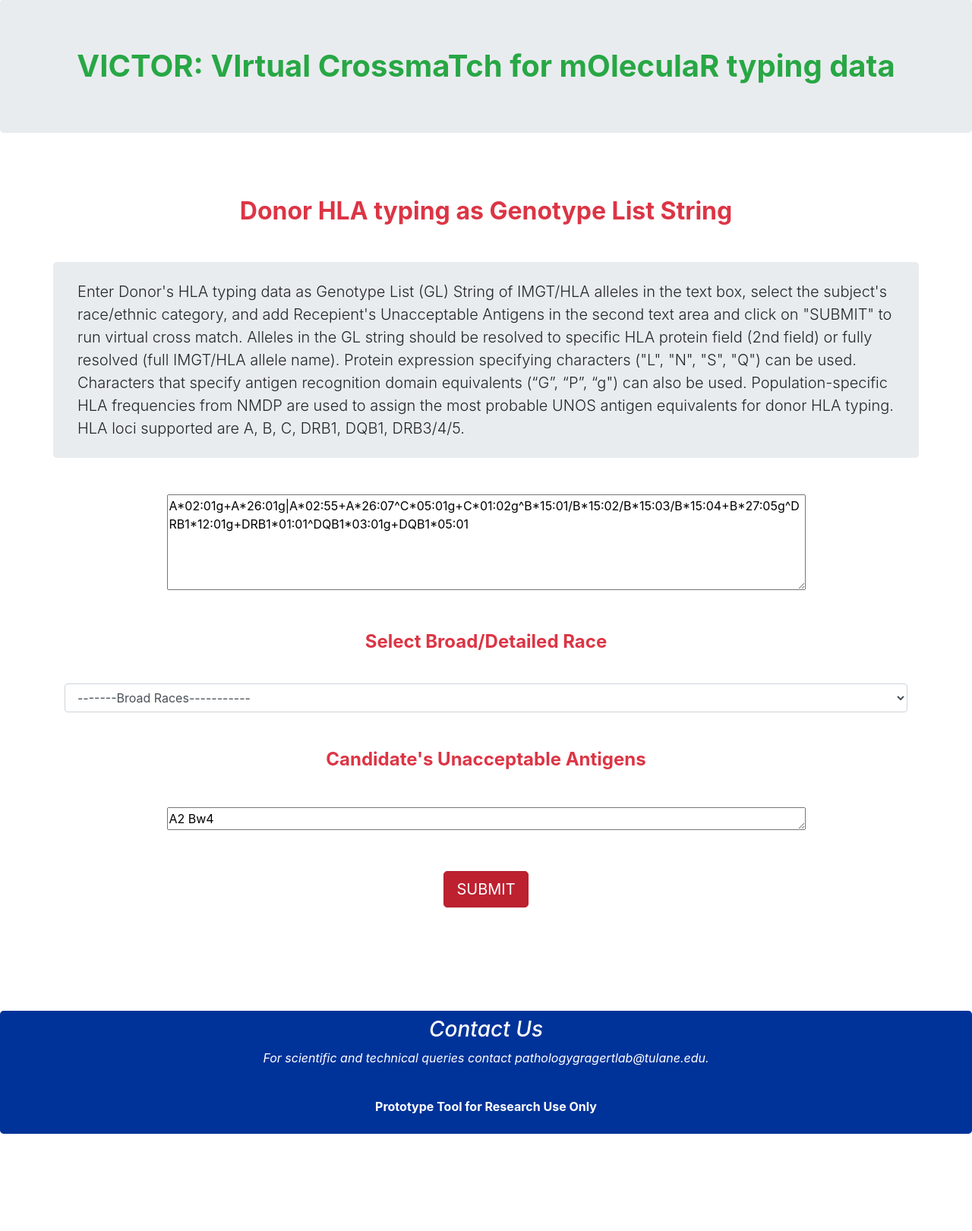
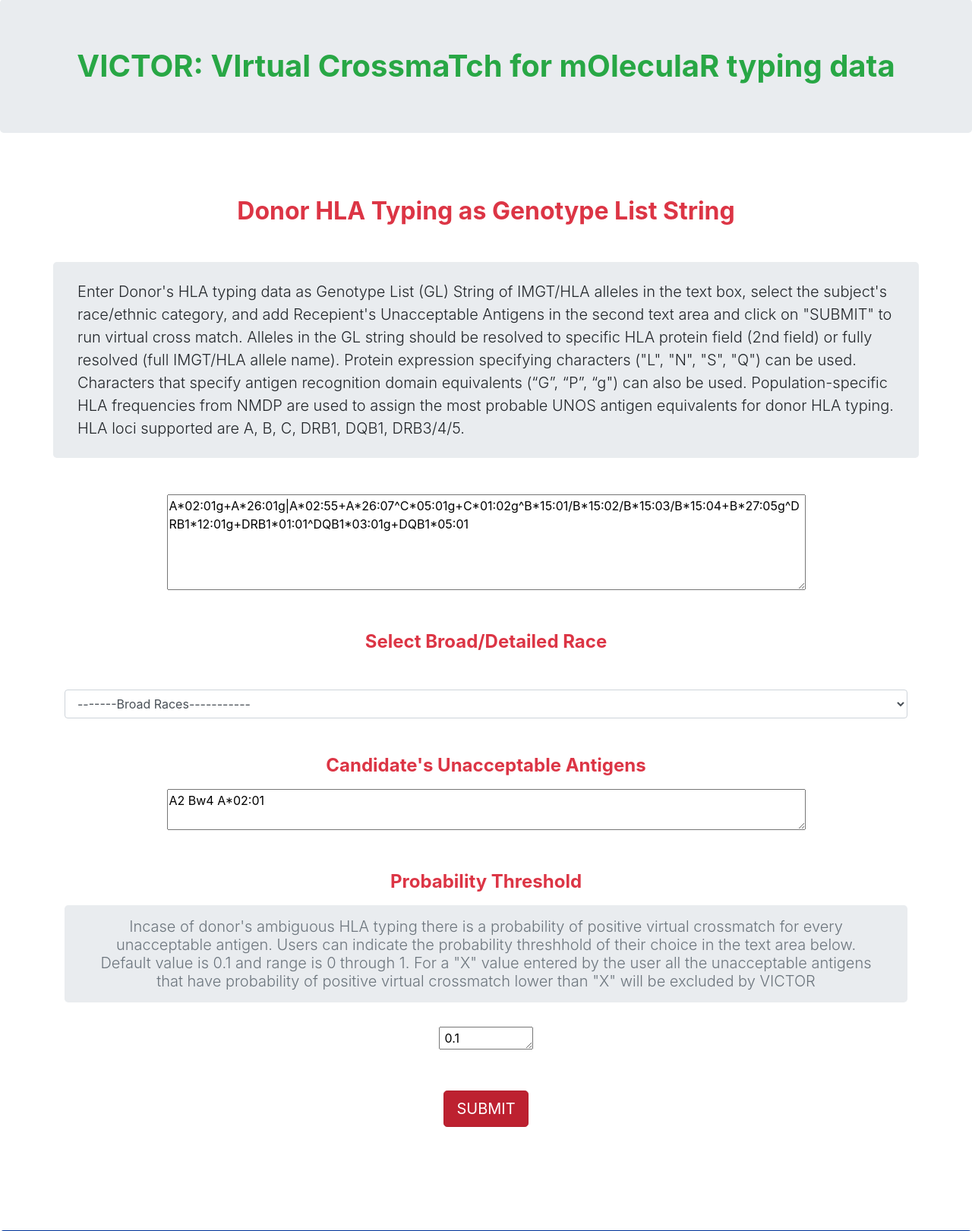
Before and after one commit to lgragert/virtual-crossmatch, a Django app: page /glsvxm/ in a window 1280 px wide. Shown: the part 165-1786 px from the top of the page at 76% size. Before the commit the page ends 1658 px from the top, so only its background shows below. Run offline with Django 3.2, Linux system fonts and the light colour scheme; some libraries are stand-ins or nearby versions.

Commit message:
handles probability threshhold

```diff
--- a/vxm_tool/templates/vxm_app/glsVxm.html
+++ b/vxm_tool/templates/vxm_app/glsVxm.html
@@ -44,7 +44,7 @@
 <div class=" text-center  pt-1 pb-1 lead">
     <h1 class="text-success jumbotron font-weight-bold">  VICTOR:  VIrtual CrossmaTch for mOleculaR typing data </h1>
    </div>
-    <h2 class="container text-danger text-center font-weight-bold mt-5 mb-5"> Donor HLA typing as Genotype List String </h2>
+    <h2 class="container text-danger text-center font-weight-bold mt-5 mb-5"> Donor HLA Typing as Genotype List String </h2>
 
 <div>
     <p class="container jumbotron pt-4 pb-4 lead" > Enter Donor's HLA typing data as Genotype List (GL) String of IMGT/HLA alleles in the text box, select the subject's race/ethnic category, and add Recepient's Unacceptable Antigens in the second text area and click on "SUBMIT" to run virtual cross match. Alleles in the GL string should be resolved to specific HLA protein field (2nd field) or fully resolved (full IMGT/HLA allele name). Protein expression specifying characters ("L", "N", "S", "Q") can be used. Characters that specify antigen recognition domain equivalents (“G”, “P”, “g") can also be used. Population-specific HLA frequencies from NMDP are used to assign the most probable UNOS antigen equivalents for donor HLA typing. HLA loci supported are A, B, C, DRB1, DQB1, DRB3/4/5. </p>
@@ -54,7 +54,7 @@
         <br />
 
     <!--<h4 class=" text-danger mt-5"> Select Broad/Detailed Race </h4>-->
-    <h4 class=" text-danger font-weight-bold mt-5"> Select Broad/Detailed Race </h4>
+    <h4 class="text-danger font-weight-bold mt-5 mb-3"> Select Broad/Detailed Race </h4>
 
     <div class="form-group">
     <div class="row">
@@ -101,9 +101,18 @@
                 </select>
          </div>
      </div>
-     <h4 class=" text-danger font-weight-bold mt-5 mb-5"> Candidate's Unacceptable Antigens </h4>
-     <div> <textarea name = "userinput3" rows = "1" cols = "80" >A2 Bw4</textarea>   </div>
+     <h4 class=" text-danger font-weight-bold mt-5 mb-3"> Candidate's Unacceptable Antigens </h4>
+     <div> <textarea name = "userinput3" rows = "2" cols = "80" >A2 Bw4 A*02:01 </textarea>   </div>
+
+  <h4 class="text-danger font-weight-bold mt-5 mb-3"> Probability Threshold </h4>
+  <div class="jumbotron pb-2 pt-3">  <h5 class= "container text-secondary active text-center lead"> Incase of donor's ambiguous HLA typing there is a probability of positive virtual crossmatch for every unacceptable antigen. Users can indicate the probability threshhold of their choice in the text area below. Default value is 0.1 and range is 0 through 1. For a "X" value entered by the user all the unacceptable antigens that have probability of positive virtual crossmatch lower than "X" will be excluded by VICTOR </h5>  </div>
+  <textarea name = "userinput4" rows = "1" cols = "10" > 0.1 </textarea>
+        <br />
+
+
+
   <input class="btn btn-danger btn-lg active mt-5" type="submit" value="SUBMIT"/> </div>
+
     </form>
     <br>
     <br>
--- a/vxm_tool/templates/vxm_app/uagsVxm.html
+++ b/vxm_tool/templates/vxm_app/uagsVxm.html
@@ -45,7 +45,7 @@
 <div class="text-center  pt-1 pb-1">
     <h1 class="text-success jumbotron font-weight-bold">  VICTOR:  VIrtual CrossmaTch for mOleculaR typing data </h1>
    </div>
-    <h2 class="container text-danger text-center font-weight-bold mt-5 mb-5"> UNOS Antigen Equivalents for Donor Typing </h2>
+    <h2 class="container text-danger text-center font-weight-bold mt-5 mb-5"> Donor HLA Typing as UNOS Antigen Equivalents </h2>
 
 <div>
     <p class="container jumbotron pt-4 pb-4 lead" > Enter Donor's HLA typing data as UNOS antigen equivalents in the first text area, enter Recepient's Unacceptable Antigens in the second text area and click on "SUBMIT" to run virtual cross match. </p>
@@ -61,7 +61,7 @@
                 </select>
 
      <h4 class=" text-danger font-weight-bold mb-2 mt-5"> Candidate's Unacceptable Antigens </h4>
-     <div> <textarea name = "userinput2" rows = "3" cols = "80" >A2 B15 B27 Bw4 DR2</textarea>   </div>
+     <div> <textarea name = "userinput2" rows = "3" cols = "80" > A2 B15 B27 Bw4 DR2 </textarea>   </div>
   <input class="btn btn-danger btn-lg active mt-5" type="submit" value="SUBMIT"/> </div>
   </div>
      </div>
--- a/vxm_tool/vxm_app/views_vxm.py
+++ b/vxm_tool/vxm_app/views_vxm.py
@@ -123,6 +123,8 @@
 	popSpec = request.GET['userinput2']
 	popSpecFul = pop_acro_dict[popSpec]
 	recepientAntigens = request.GET['userinput3']
+	pbTh = float(request.GET['userinput4'])
+
 	#print(type(recepientAntigens))
 
 	if len(recepientAntigens) == 0:
@@ -131,18 +133,28 @@
 		recepientAntigens = re.split(r'[;,\s]\s*' , recepientAntigens)
 
 	vxm_output = vxm_gls(donorTyping, popSpec, recepientAntigens)
+	print(vxm_output)
 	donor_ags = ', '.join(vxm_output[0])
-	print(donor_ags)
+	#print(donor_ags)
 	recepient_ags = ', '.join(vxm_output[1])
 	conflicted_ag = ', '.join(vxm_output[2])
 	ag_probabilities = vxm_output[3]
-	print(ag_probabilities)
-	print(conflicted_ag)
+
+	new_ag_probs = {}
+	for ag, pp in ag_probabilities.items():
+		if pp >= pbTh:
+			new_ag_probs[ag] = pp
+	#print("Antigen probability")
+	#print(ag_probabilities)
+	#print(conflicted_ag)
 	cags = []
 	cag_probs = []
-	for i, k in ag_probabilities.items():
+	for i, k in new_ag_probs.items():
 		cags.append(i)
 		cag_probs.append(k)
+	#print(cag_probs)
+
+	afterThcags = ", ".join(cags)
 
 	if len(conflicted_ag) == 0:
 		end_result = "Virtual Crossmatch is Negative"
@@ -151,7 +163,7 @@
 	#print(len(end_result))
 	return render(request, 'vxm_app/vxmGlsmatch.html', {'donor_ags': donor_ags,
 		'recepient_ags': recepient_ags, 'output1': donorTyping, 'ethinicity': popSpecFul,
-		'output3': end_result, "conflicts": conflicted_ag, "vxm_probs": ag_probabilities, 'zipped_list': zip(cags, cag_probs)})
+		'output3': end_result, "conflicts": afterThcags, "vxm_probs": ag_probabilities, 'zipped_list': zip(cags, cag_probs)})
 
 
 ###################################################################################################################################################################
@@ -165,6 +177,7 @@
 
 	popSpecFul = pop_acro_dict[popSpec]
 	recepientAntigens = request.GET['userinput3'].strip()
+	pbTh = float(request.GET['userinput4'])
 
 	if len(recepientAntigens) == 0:
 		recepientAntigens = []
@@ -174,21 +187,31 @@
 
 
 	vxm_output = vxm_allele_codes(donorCodes, popSpec, recepientAntigens)
-	print(vxm_output)
+	#print(vxm_output)
 	donor_ags = ', '.join(vxm_output[0])
-	print(donor_ags)
+	#print(donor_ags)
 	recepient_ags = ', '.join(vxm_output[1])
 	conflicted_ag = ', '.join(vxm_output[2])
-	print(conflicted_ag)
+	#print(conflicted_ag)
 	ag_probabilities = vxm_output[3]
-	print("antigen probabilities")
-	print(ag_probabilities)
+	#print("antigen probabilities")
+	#print(ag_probabilities)
+
+	new_ag_probs = {}
+	for ag, pp in ag_probabilities.items():
+		if pp >= pbTh:
+			new_ag_probs[ag] = pp
+
+	#print(new_ag_probs)
 	cags = []
 	cag_probs = []
-	for i, k in ag_probabilities.items():
+	for i, k in new_ag_probs.items():
 		cags.append(i)
 		cag_probs.append(k)
 	#print(cag_probs)
+
+	afterThcags = ", ".join(cags)
+
 	if len(conflicted_ag) == 0:
 		end_result = "Virtual Crossmatch is Negative"
 	else:
@@ -196,4 +219,7 @@
 	#print(len(end_result))
 	return render(request, 'vxm_app/vxmMACmatch.html', {'donor_ags': donor_ags,
 		'recepient_ags': recepient_ags, 'output1': donorTyping, 'ethinicity': popSpecFul,
-		'output3': end_result, "conflicts": conflicted_ag, "vxm_probs": ag_probabilities, 'zipped_list': zip(cags, cag_probs)})
+		'output3': end_result, "conflicts": afterThcags, "vxm_probs": ag_probabilities, 'zipped_list': zip(cags, cag_probs)})
+
+
+#############################################################################################################################################################################
```
Also changed, not shown: vxm_tool/templates/vxm_app/macVxm.html (+12 -4 lines), 3 other files.
